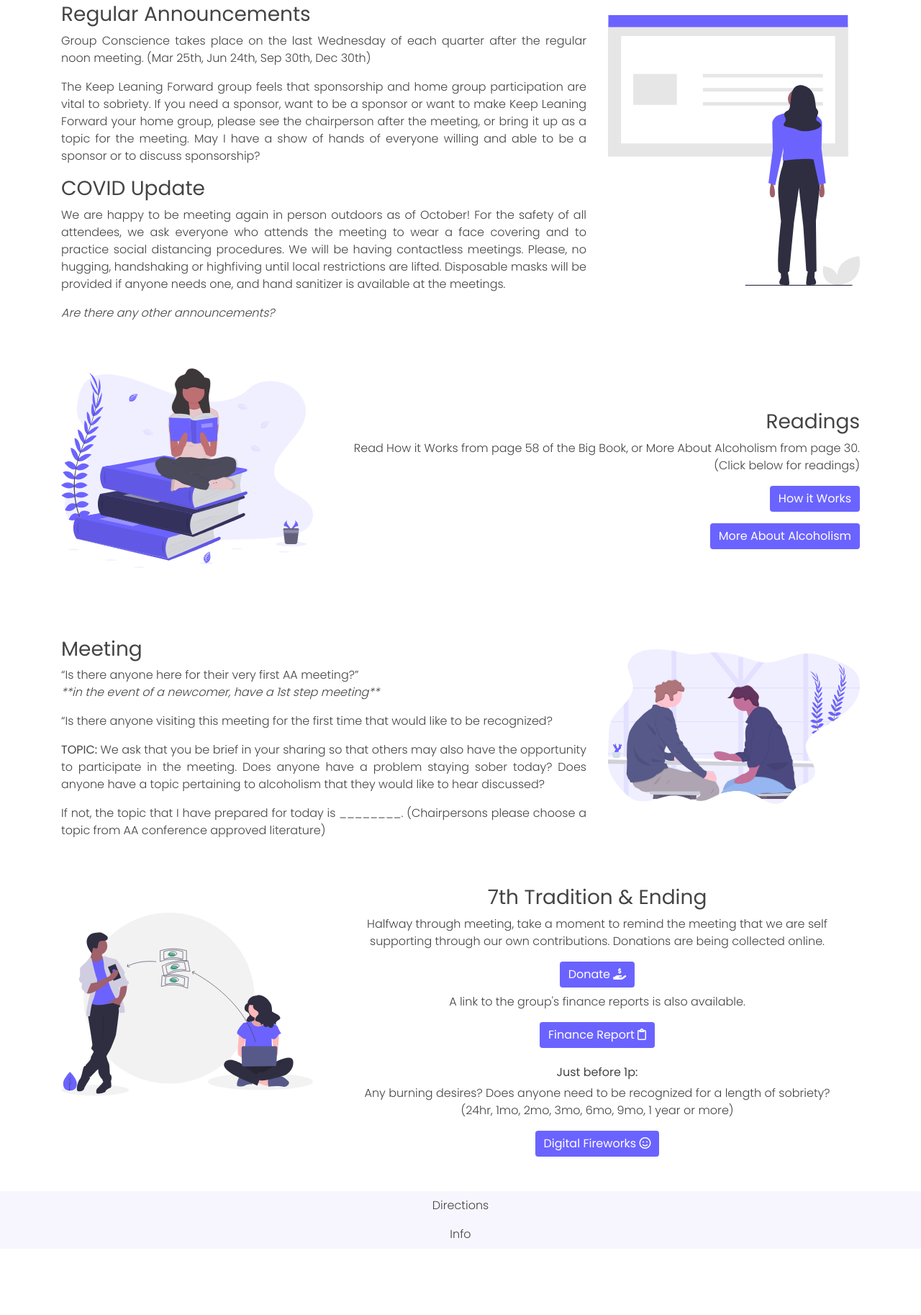
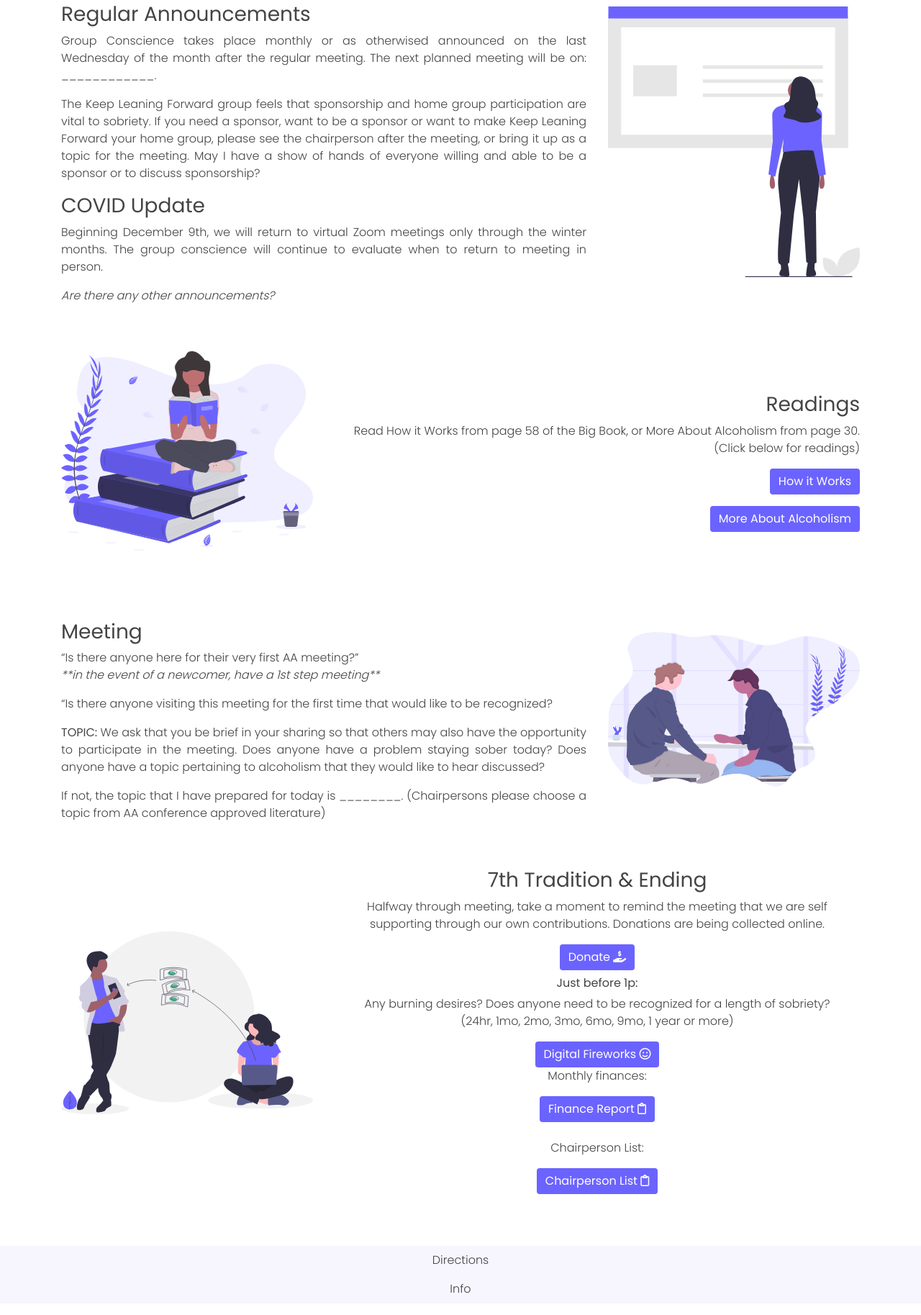
Before and after one commit to keepleaningforward/keepleaningforward.github.io, a plain HTML site: page index.html in a window 1280 px wide. Shown: the part 1400-3227 px from the top of the page at 72% size. Before the commit the page ends 3151 px from the top, so only its background shows below. Drawn offline with nearby package versions, Linux system fonts and the light colour scheme.

Commit message:
announcement and chairperson sheet updates

```diff
--- a/index.html
+++ b/index.html
@@ -115,7 +115,7 @@
             <div class="col-md-8 order-md-1">
                 <h3>Regular Announcements</h3>
                 <p>
-                    Group Conscience takes place on the last Wednesday of each quarter after the regular noon meeting. (Mar 25th, Jun 24th, Sep 30th, Dec 30th)
+                    Group Conscience takes place monthly or as otherwised announced on the last Wednesday of the month after the regular meeting. The next planned meeting will be on: ____________.
                 </p>
                 <p>
                     The Keep Leaning Forward group feels that sponsorship and home group participation are vital to sobriety.
@@ -125,11 +125,8 @@
                 </p>
                 <h3>COVID Update</h3>
                 <p>
-                    We are happy to be meeting again in person outdoors as of October!
-                    For the safety of all attendees, we ask everyone who attends the meeting to wear a face covering
-                    and to practice social distancing procedures. We will be having contactless meetings.
-                    Please, no hugging, handshaking or highfiving until local restrictions are lifted. Disposable masks will be provided if anyone needs one, and
-                    hand sanitizer is available at the meetings.
+                    Beginning December 9th, we will return to virtual Zoom meetings only through the winter months. The group conscience will continue to evaluate
+                    when to return to meeting in person.
                 </p>
                 <p>
                     <em>Are there any other announcements?</em>
@@ -301,11 +298,7 @@
                     Donations are being collected online.
                 </p>
                     <a class="btn btn-primary mb-2 zoom" href="https://venmo.com/EamonnCottrell" target="_blank">Donate <i class="fas fa-hand-holding-usd"></i></a>
-                <p>
-                    A link to the group's finance reports is also available.
-                </p>
-                    <a class="btn btn-primary mb-2 zoom" href="https://docs.google.com/spreadsheets/d/1biB8lr3T-c7UsXXzC4fjFezFth8bkaN-wXe4rhdj7sY/edit#gid=752185277">Finance Report <i class="far fa-clipboard"></i></a>
-                </p>
+
                 <h6>Just before 1p:</h6>
                 <p>
                     Any burning desires? Does anyone need to be recognized for a length of sobriety?
@@ -313,6 +306,16 @@
                  (24hr, 1mo, 2mo, 3mo, 6mo, 9mo, 1 year or more)
                 </p>
                 <a class="btn btn-primary zoom" href="https://codepen.io/Diarin/full/MWamKvK">Digital Fireworks <i class="far fa-smile"></i></a>
+                <p>
+                    Monthly finances:
+                </p>
+                    <a class="btn btn-primary mb-2 zoom" href="https://docs.google.com/spreadsheets/d/1biB8lr3T-c7UsXXzC4fjFezFth8bkaN-wXe4rhdj7sY/edit#gid=752185277">Finance Report <i class="far fa-clipboard"></i></a>
+                </p>
+                <p>
+                    Chairperson List:
+                </p>
+                    <a class="btn btn-primary mb-2 zoom" href="https://docs.google.com/spreadsheets/d/1biB8lr3T-c7UsXXzC4fjFezFth8bkaN-wXe4rhdj7sY/edit#gid=611290702">Chairperson List <i class="far fa-clipboard"></i></a>
+                </p>
             </div>
         </div>
     </section>
```
Also changed, not shown: info.html (+4 -0 lines).
